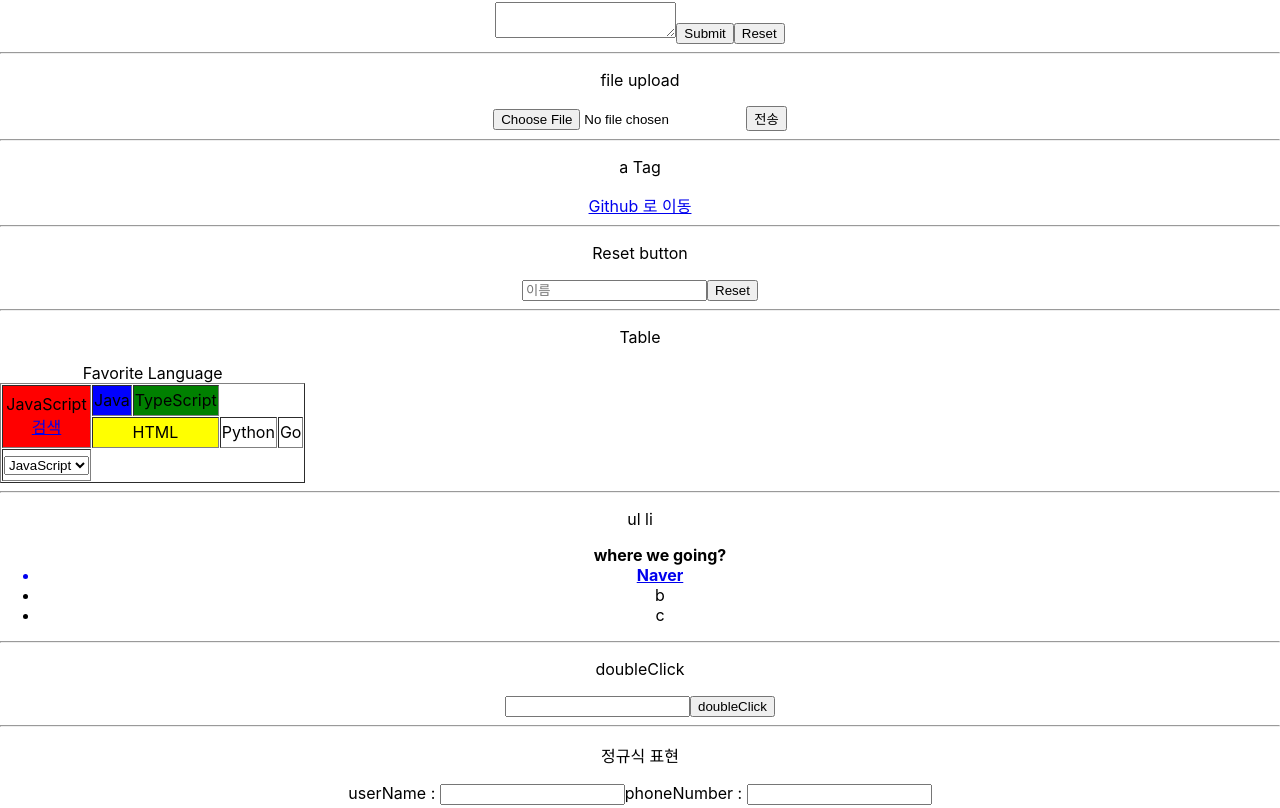
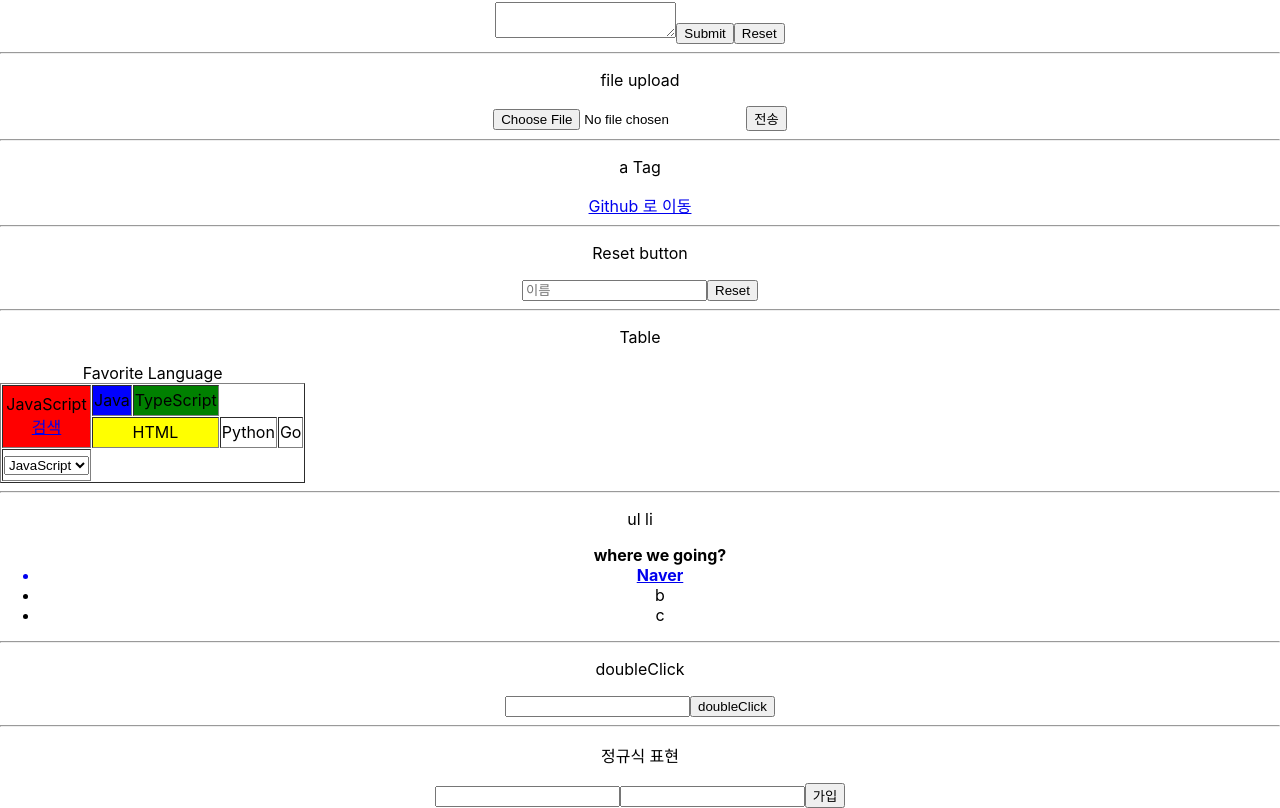
Before and after one commit to bigveloper/react_ToDoList, a React (Create React App) app: page / in a window 1280 px wide. Shown: the part 717-1525 px from the top of the page. Built offline with nearby package versions, Linux system fonts and the light colour scheme.

Commit message:
regex form submit

```diff
--- a/src/App.js
+++ b/src/App.js
@@ -140,6 +140,10 @@ function App() {
             setUserName(e.target.value);
         }
     };
+    const toSubmit = (e) => {
+        e.preventDefault();
+        console.log(userName, inputNumber);
+    };
 
     // JSX
     return (
@@ -270,8 +274,11 @@ function App() {
             <button onDoubleClick={onDbClick}>doubleClick</button>
             <hr />
             <p>정규식 표현</p>
-            userName : <input type="text" value={userName} onChange={userNameChange} />
-            phoneNumber : <input type="text" value={inputNumber} onChange={numberChange} />
+            <form onSubmit={toSubmit}>
+                <input type="text" value={userName} onChange={userNameChange} />
+                <input type="text" value={inputNumber} onChange={numberChange} />
+                <button type="submit">가입 </button>
+            </form>
         </div>
     );
 }
```
